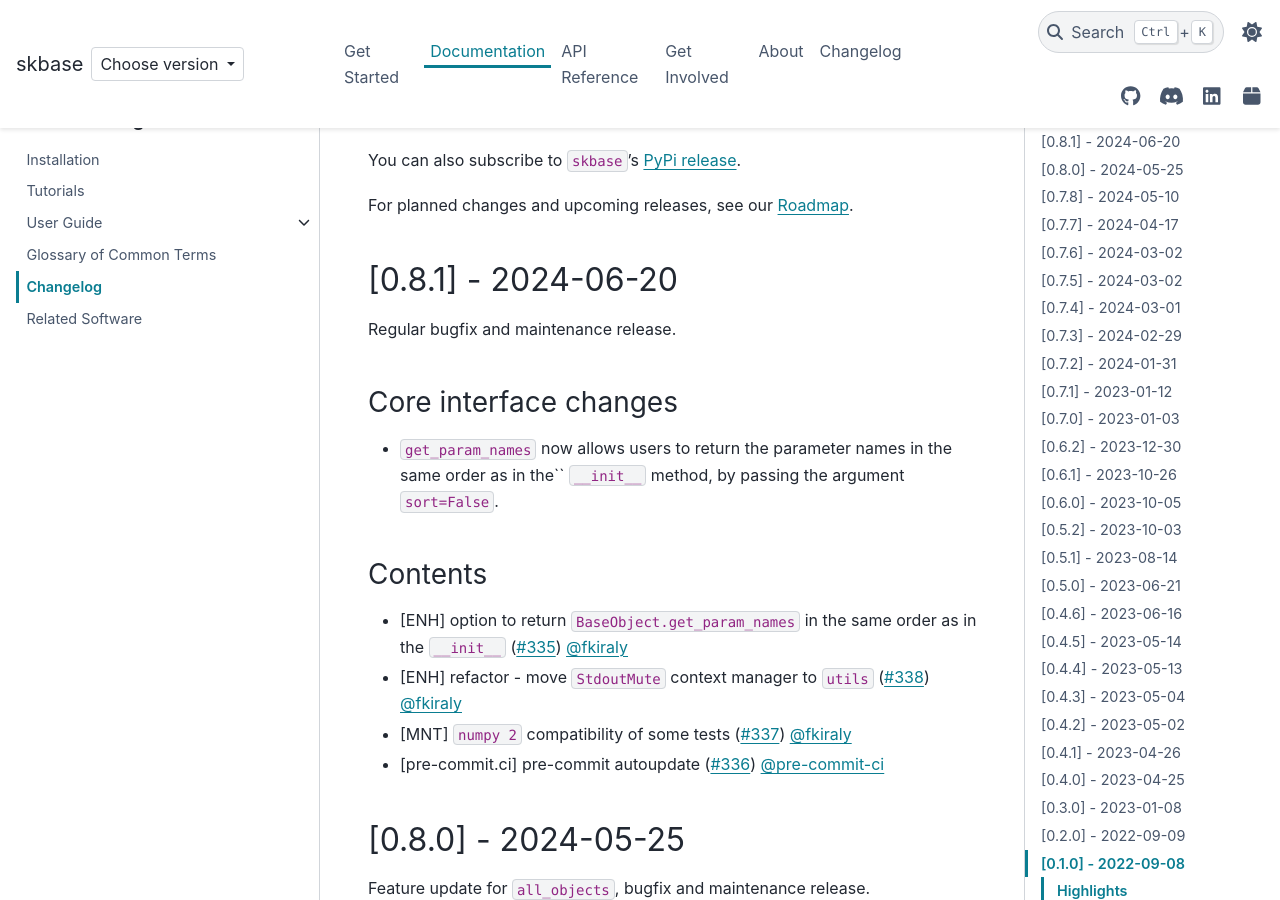
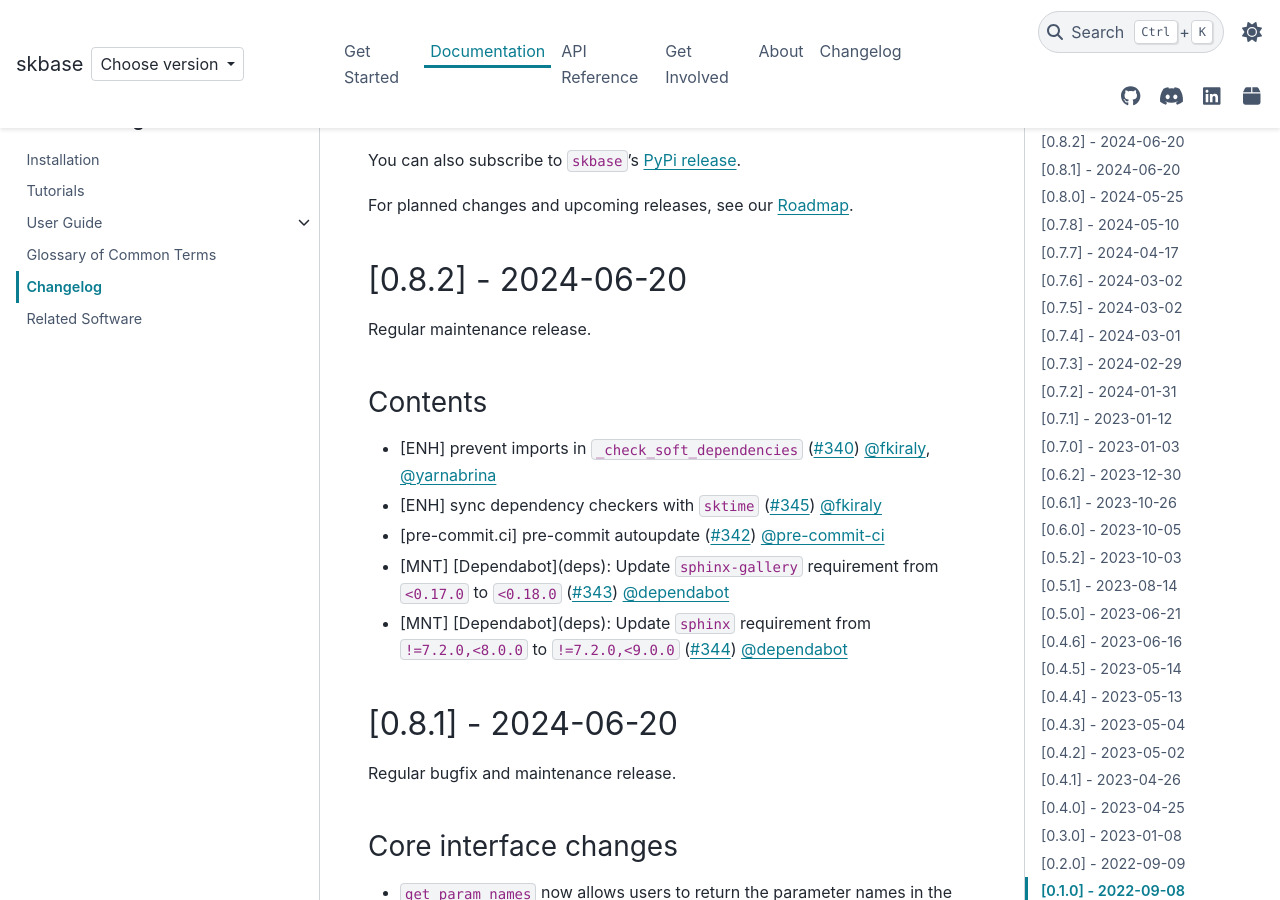
Before and after one commit to sktime/skbase, a Sphinx documentation site: the page built from docs/source/user_documentation/changelog.rst, in a window 1280 px wide and 900 px high, scrolled down 224 px. Built offline with Sphinx 7.4.7 and the PyData theme 0.15.4, drawn with Linux system fonts in a browser that asks for light colours; comment, search, counter and statistics services are not loaded.

Commit message:
changelog

```diff
--- a/docs/source/user_documentation/changelog.rst
+++ b/docs/source/user_documentation/changelog.rst
@@ -13,6 +13,21 @@
 `PyPi release <https://libraries.io/pypi/scikit-base>`_.
 
 For planned changes and upcoming releases, see our :ref:`roadmap`.
+
+
+[0.8.2] - 2024-06-20
+====================
+
+Regular maintenance release.
+
+Contents
+--------
+
+* [ENH] prevent imports in ``_check_soft_dependencies`` (:pr:`340`) :user:`fkiraly`, :user:`yarnabrina`
+* [ENH] sync dependency checkers with ``sktime`` (:pr:`345`) :user:`fkiraly`
+* [pre-commit.ci] pre-commit autoupdate (:pr:`342`) :user:`pre-commit-ci`
+* [MNT] [Dependabot](deps): Update ``sphinx-gallery`` requirement from ``<0.17.0`` to ``<0.18.0`` (:pr:`343`) :user:`dependabot`
+* [MNT] [Dependabot](deps): Update ``sphinx`` requirement from ``!=7.2.0,<8.0.0`` to ``!=7.2.0,<9.0.0`` (:pr:`344`) :user:`dependabot`
 
 
 [0.8.1] - 2024-06-20
```
